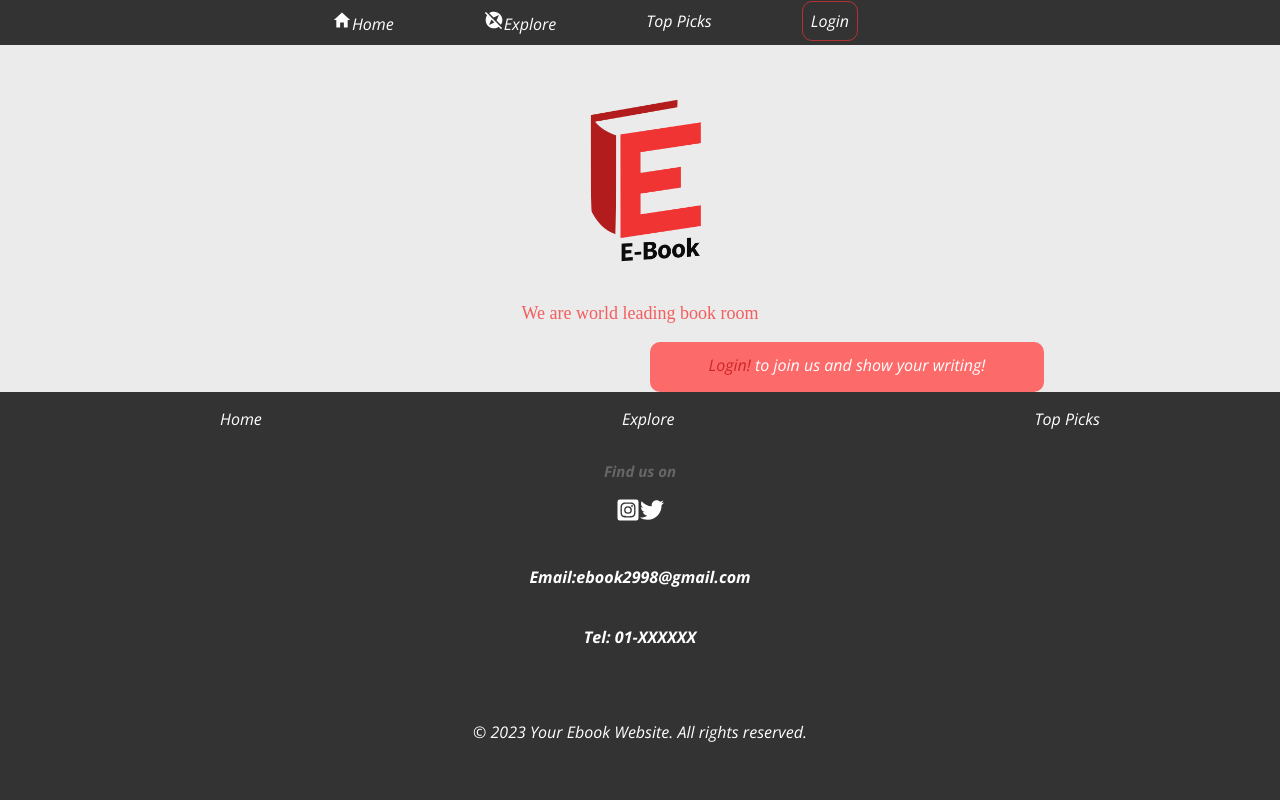
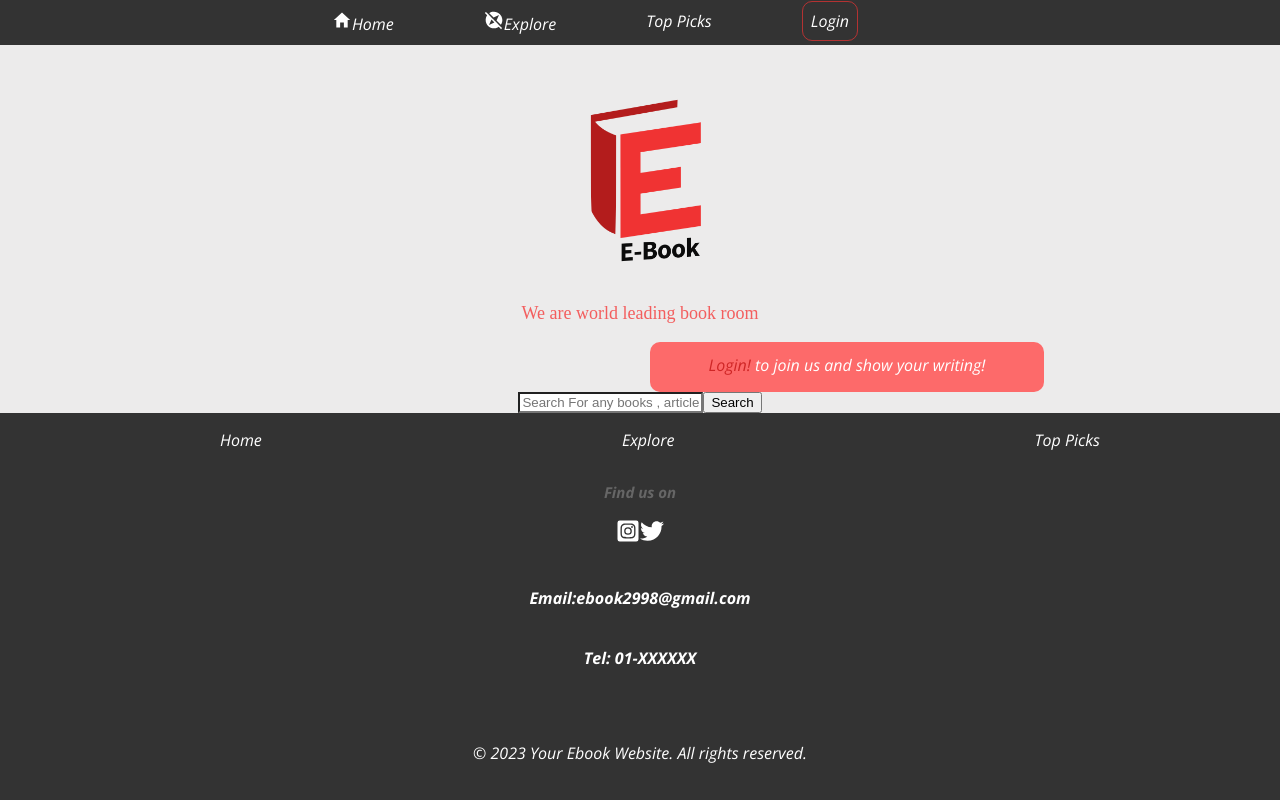
Before and after one commit to sanjaya999/ebook-project, a React (Vite) app in the folder frontend/: page / in a window 1280 px wide. Built offline with nearby package versions, Linux system fonts and the light colour scheme; some icons are missing.

Commit message:
small UI changes

```diff
--- a/frontend/src/components/Home/Home.css
+++ b/frontend/src/components/Home/Home.css
@@ -1,5 +1,9 @@
 body{
     background-color: #ecebeb;
+    margin: 0;
+    padding: 0;
+
+
 }
 .cards{
     width: 15%;
@@ -68,32 +72,44 @@ body{
 
   }
 
+  @media screen and (max-width: 768px) {
+    .cards {
+        width: 20%; /* Adjust width for smaller screens */
+    }
+
+    .homelog {
+        width: 20%; /* Adjust width for smaller screens */
+
+    }
+}
+
+@media screen and (max-width: 576px) {
+    .cards {
+        width: 52%; /* Adjust width for even smaller screens */
+    }
+
+    .homelog {
+        width: 20%; /* Adjust width for even smaller screens */
+    }
+}
+
+.searchbook{
+    background-color: white;
+
+}
+
+.search{
+    display: flex;
+    justify-content: center;
+    align-items: center;
+}
 
 
 
 
 
 
-
-
-
-
-  @media only screen and (max-width: 768px) {
-    .cards {
-        width: 30%;
-    }
-
-    .homelog {
-        width: 60%;
-    }
-}
-
-@media only screen and (max-width: 480px) {
-    .cards {
-        width: 45%;
-    }
-
-    .homelog {
-        width: 80%;
-    }
-}
+.search::placeholder{
+    font-family: sans;
+    font-size:min(1.5vh) ;
+  }
--- a/frontend/src/components/Home/Home.jsx
+++ b/frontend/src/components/Home/Home.jsx
@@ -20,6 +20,14 @@ function Home() {
       <Link className="log" to="/Login">Login!</Link> to join us and show your writing!
     </p>
    </div>
+
+
+
+   <div className="search">
+    <input type="text" className='searchbook'  placeholder='Search For any books , articles , papers' />
+    <button className='SButton'>Search</button>
+
+   </div>
    </>
   )
 }
--- a/frontend/src/components/Login/Register.css
+++ b/frontend/src/components/Login/Register.css
@@ -42,7 +42,7 @@ label{
     padding: 20px;
 }
 
-input{
+.input{
     border-style: none;
     width: 100%;
     outline: none;
```
